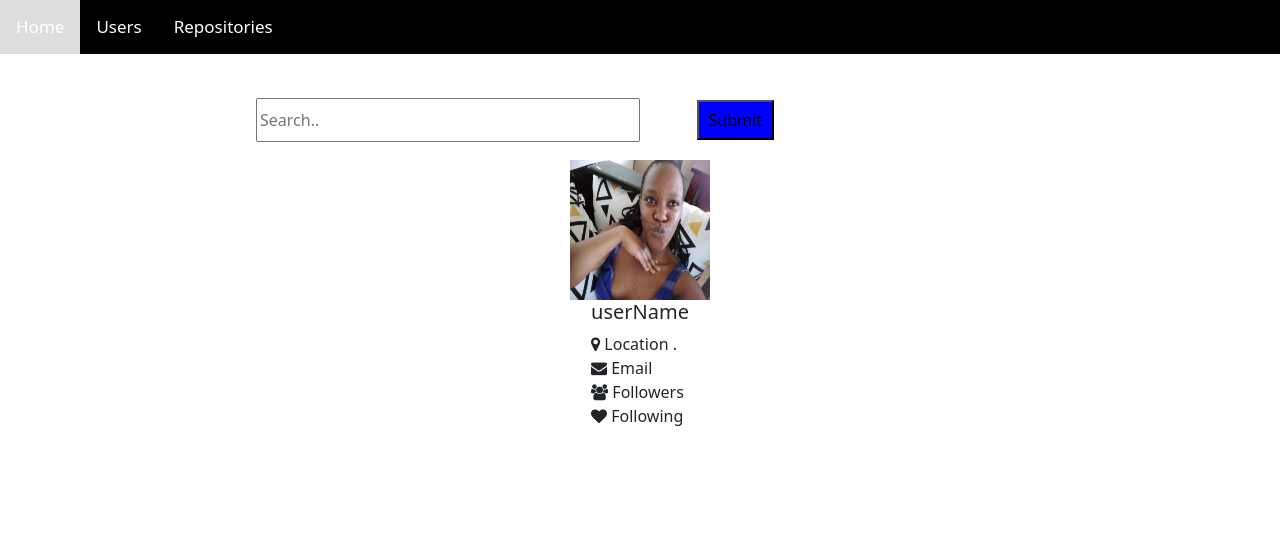
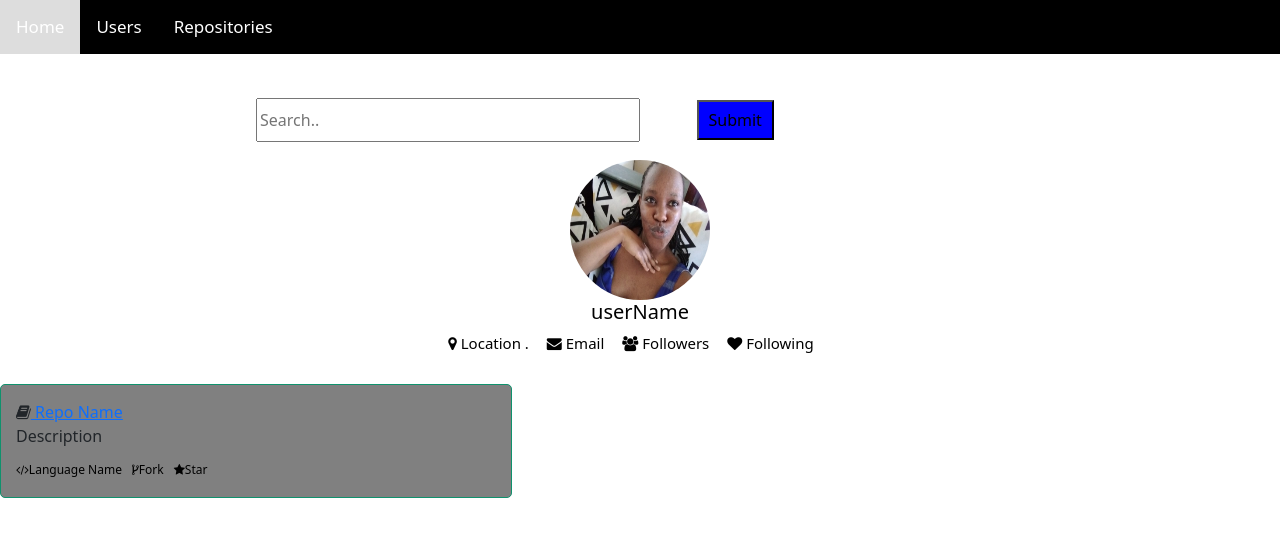
Before and after one commit to Nameyray/Git-clone, a React (Create React App) app: page / in a window 1280 px wide. Shown: the top 536 px of the page. Built offline with nearby package versions, Linux system fonts and the light colour scheme.

Commit message:
added styling to the repos

```diff
--- a/src/App.css
+++ b/src/App.css
@@ -85,6 +85,76 @@ body {
   margin-bottom: 15px;
   padding-bottom: 15px;
 }
-.user img > {
+.info{
+  /* text-align: center; */
+  display: flex;
+  justify-content: center;
+  flex-direction: column;
+
+}
+img {
   border-radius: 50%;
+
 }
+.span1{
+  display: flex;
+  flex-direction: row;
+  flex-wrap: wrap;
+  justify-content:center ;
+
+}
+.span{
+  font-size: 15px;
+  color: black;
+  margin-right: 18px;
+
+}
+
+.repo{
+  width: 40%;
+  border: solid 1px #0f926d;
+  background-color: grey;
+  padding: 15px;
+  border-radius: 5px;
+  margin-bottom: 10px;
+  display: flex;
+  flex-direction: column;
+  justify-content: space-between;
+  transition:  transform 2s ease-in;
+
+}
+.repo :hover{
+ background: green;
+}
+.title{
+  overflow: hidden;
+  text-overflow: ellipsis;
+  display: -webkit-box;
+  -webkit-box-orient: vertical;
+  -webkit-line-clamp: 1;
+  line-height: 1.5rem;
+  max-height: 1.5rem;
+}
+.title > span{
+  font-weight: bold;
+  color: blue;
+  cursor: pointer;
+}
+.info{
+  font-size: 14px;
+  color: black;
+  overflow: hidden;
+  text-overflow: ellipsis;
+  display: -webkit-box;
+  line-height: 1.5rem;
+  max-height: 3rem;
+
+}
+
+.item{
+  display: flex;
+  align-items: center;
+  font-size: 12px;
+  margin-top: 10px;
+  margin-right: 10px;
+}
--- a/src/App.js
+++ b/src/App.js
@@ -2,7 +2,8 @@ import React from 'react';
 import './App.css';
 import UserInfo from './Components/UserInfo';
 import Navbar from './Components/Navbar';
-import Search from './Components/Search'
+import Search from './Components/Search';
+import Repository from './Components/Repository';
 
 function App() {
   return (
@@ -10,6 +11,7 @@ function App() {
      <Navbar />
      <Search />
      <UserInfo />
+     <Repository />
 
 
     </div>
--- a/src/Components/Repository.js
+++ b/src/Components/Repository.js
@@ -1,14 +1,16 @@
 import React from 'react'
+import './../App.css';
 
 const Repository = () => (
-  <div className='card'>
+
+  <div className='repo'>
     <div>
     <div className='title'>
       <i className='fa fa-book pr-1' />
       <a href='#'> <span>Repo Name</span></a>
     </div>
     <span className='desc'>Description</span>
-    </div>
+
 
     <div className='info'>
       <div className='item'>
@@ -17,7 +19,7 @@ const Repository = () => (
       </div>
 
       <div className='item'>
-        <i className='fa fa-fork pr-1' />
+        <i className='fa fa-code-fork pr-1' />
         <span>Fork</span>
       </div>
 
@@ -26,6 +28,7 @@ const Repository = () => (
         <span>Star</span>
       </div>
     </div>
+    </div>
   </div>
 
 
--- a/src/Components/UserInfo.js
+++ b/src/Components/UserInfo.js
@@ -9,8 +9,10 @@ const UserInfo = () => (
 
     <div className='info'>
       <h5 id="h3">userName</h5>
+      </div>
 
-     <div class="span">
+    <div className='span1'>
+    <div class="span">
       <i className='fa fa-map-marker pr-1'/>
       <span> Location .</span>
     </div>
@@ -29,6 +31,7 @@ const UserInfo = () => (
       <i className='fa fa-heart pr-1'/>
       <span> Following</span>
     </div>
+
     </div>
 
   </div>
```
Also changed, not shown: src/Components/Repositories.js (added, +8 -0 lines).
